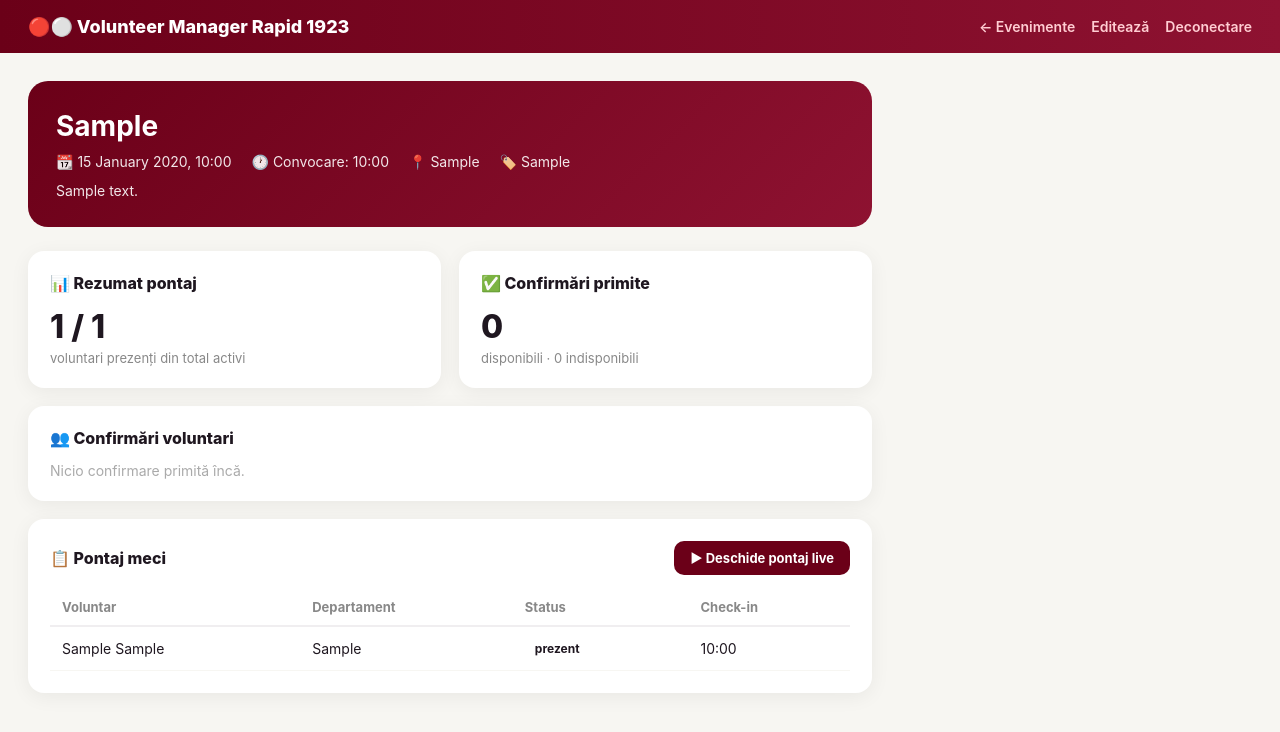
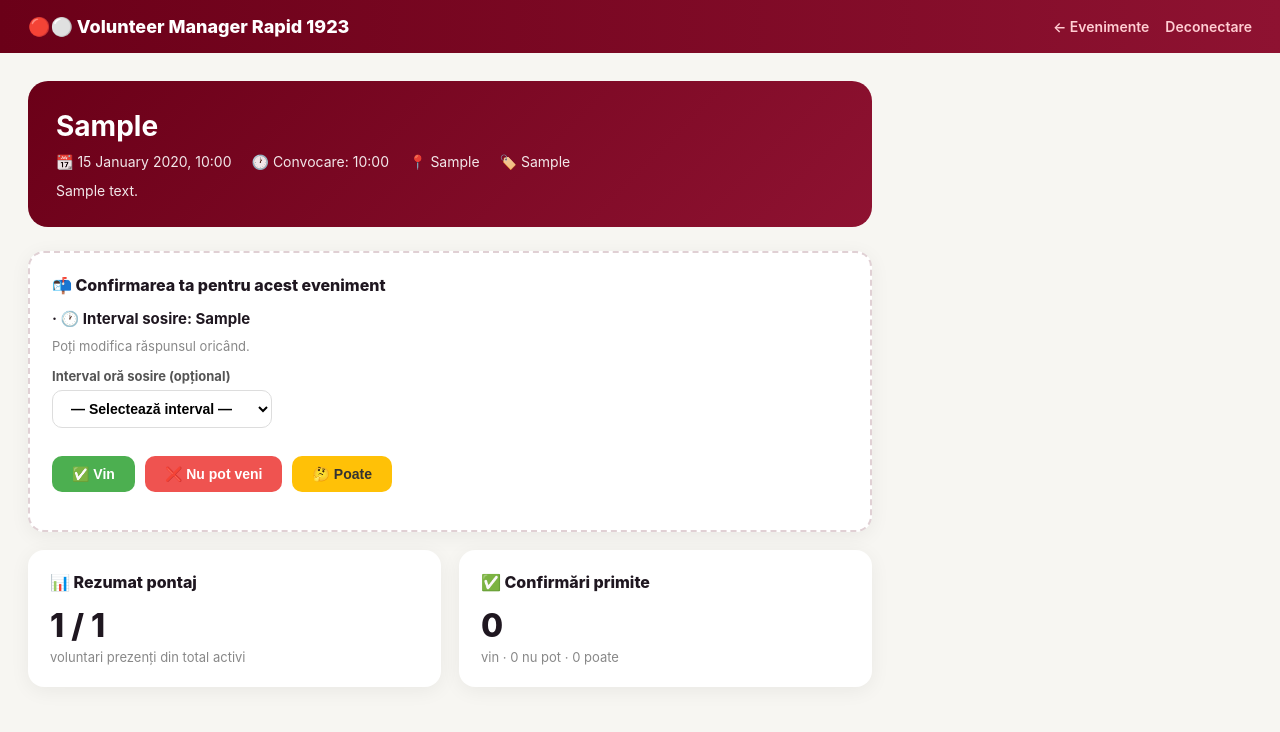
Before and after one commit to indianuciricliu-ops/voluntari-rapid, a Flask app: page /evenimente/1 in a window 1280 px wide. Shown: the top 732 px of the page. Run offline with Flask 3, Linux system fonts and the light colour scheme; a user stored in the database is signed in; tables that the repository leaves empty hold one stand-in row (values such as "Sample post").

Commit message:
Roluri admin/teamleader/voluntar + confirmare prezenta cu ora sosire

```diff
--- a/app.py
+++ b/app.py
@@ -3,24 +3,56 @@ from flask_login import LoginManager, login_user, logout_user, login_required, c
 from dotenv import load_dotenv
 from models import db, Voluntar
 from pywebpush import webpush, WebPushException
+from functools import wraps
 import os
 
+
 load_dotenv()
+
 
 app = Flask(__name__)
 app.config['SECRET_KEY'] = os.getenv('SECRET_KEY', 'rapid1923')
 app.config['SQLALCHEMY_DATABASE_URI'] = os.environ.get('DATABASE_URL', 'sqlite:///voluntari.db')
 app.config['SQLALCHEMY_TRACK_MODIFICATIONS'] = False
 
+
 db.init_app(app)
 login_manager = LoginManager(app)
 login_manager.login_view = 'login'
 login_manager.login_message = 'Trebuie sa te autentifici pentru a accesa aceasta pagina.'
 
+
 @login_manager.user_loader
 def load_user(user_id):
     return db.session.get(Voluntar, int(user_id))
 
+
+# ══════════════════════════════════════
+# DECORATORI ROLURI
+# ══════════════════════════════════════
+def admin_required(f):
+    @wraps(f)
+    def decorated(*args, **kwargs):
+        if not current_user.is_authenticated or current_user.rol != 'admin':
+            flash('Acces interzis. Doar adminii pot accesa aceasta pagina.', 'danger')
+            return redirect(url_for('index'))
+        return f(*args, **kwargs)
+    return decorated
+
+
+def admin_or_teamleader_required(f):
+    @wraps(f)
+    def decorated(*args, **kwargs):
+        if not current_user.is_authenticated or current_user.rol not in ['admin', 'teamleader']:
+            flash('Acces interzis.', 'danger')
+            return redirect(url_for('index'))
+        return f(*args, **kwargs)
+    return decorated
+
+
+# ══════════════════════════════════════
+# DASHBOARD
+# ══════════════════════════════════════
 @app.route('/')
 @login_required
 def index():
@@ -39,13 +71,11 @@ def index():
     prezente = Pontaj.query.filter_by(status='prezent').count()
     rata_prezenta = round((prezente / total_pontaje * 100)) if total_pontaje > 0 else 0
 
-    # Statistici pe departamente
     dept_stats = db.session.query(
         Voluntar.departament,
         func.count(Voluntar.id).label('total')
     ).filter_by(activ=True).group_by(Voluntar.departament).all()
 
-    # Prezenta pe departamente
     dept_prezenta = db.session.query(
         Voluntar.departament,
         func.count(Pontaj.id).label('prezente')
@@ -54,7 +84,6 @@ def index():
      .group_by(Voluntar.departament).all()
     dept_prez_dict = {d: p for d, p in dept_prezenta}
 
-    # Top 5 voluntari
     top_voluntari = db.session.query(
         Voluntar,
         func.count(Pontaj.id).label('prezente')
@@ -77,9 +106,14 @@ def index():
         acum=acum
     )
 
+
+# ══════════════════════════════════════
+# API / PUSH NOTIFICATIONS
+# ══════════════════════════════════════
 @app.route('/api/vapid-public-key')
 def vapid_public_key():
     return jsonify({'publicKey': os.environ.get('VAPID_PUBLIC_KEY')})
+
 
 @app.route('/api/subscribe', methods=['POST'])
 @login_required
@@ -98,6 +132,10 @@ def subscribe():
         db.session.commit()
     return jsonify({'status': 'ok'})
 
+
+# ══════════════════════════════════════
+# AUTH
+# ══════════════════════════════════════
 @app.route('/login', methods=['GET', 'POST'])
 def login():
     if current_user.is_authenticated:
@@ -116,7 +154,6 @@ def login():
     return render_template('login.html')
 
 
-
 @app.route('/logout')
 @login_required
 def logout():
@@ -124,8 +161,13 @@ def logout():
     flash('Ai fost deconectat.', 'info')
     return redirect(url_for('login'))
 
+
+# ══════════════════════════════════════
+# VOLUNTARI
+# ══════════════════════════════════════
 @app.route('/voluntari')
 @login_required
+@admin_or_teamleader_required
 def voluntari():
     cautare = request.args.get('q', '')
     dept = request.args.get('departament', '')
@@ -144,8 +186,10 @@ def voluntari():
     return render_template('voluntari.html', voluntari=lista,
                            cautare=cautare, dept=dept, departamente=departamente)
 
+
 @app.route('/voluntari/nou', methods=['GET', 'POST'])
 @login_required
+@admin_required
 def voluntar_nou():
     if request.method == 'POST':
         from werkzeug.security import generate_password_hash
@@ -164,8 +208,10 @@ def voluntar_nou():
         return redirect(url_for('voluntari'))
     return render_template('voluntar_nou.html')
 
+
 @app.route('/voluntari/<int:id>')
 @login_required
+@admin_or_teamleader_required
 def voluntar_profil(id):
     from models import Pontaj, Eveniment
     v = db.session.get(Voluntar, id)
@@ -178,8 +224,10 @@ def voluntar_profil(id):
     return render_template('voluntar_profil.html', v=v,
                            pontaje=pontaje, total=total, prezent=prezent)
 
+
 @app.route('/voluntari/<int:id>/editeaza', methods=['GET', 'POST'])
 @login_required
+@admin_required
 def voluntar_editeaza(id):
     v = db.session.get(Voluntar, id)
     if request.method == 'POST':
@@ -194,8 +242,10 @@ def voluntar_editeaza(id):
         return redirect(url_for('voluntar_profil', id=id))
     return render_template('voluntar_editeaza.html', v=v)
 
+
 @app.route('/voluntari/<int:id>/dezactiveaza')
 @login_required
+@admin_required
 def voluntar_dezactiveaza(id):
     v = db.session.get(Voluntar, id)
     v.activ = False
@@ -203,7 +253,12 @@ def voluntar_dezactiveaza(id):
     flash(f'{v.prenume} {v.nume} a fost dezactivat.', 'info')
     return redirect(url_for('voluntari'))
 
+
+# ══════════════════════════════════════
+# EVENIMENTE
+# ══════════════════════════════════════
 from models import Eveniment
+
 
 @app.route('/evenimente')
 @login_required
@@ -216,8 +271,10 @@ def evenimente():
                              .order_by(Eveniment.data.desc()).limit(10).all()
     return render_template('evenimente.html', viitoare=viitoare, trecute=trecute)
 
+
 @app.route('/evenimente/nou', methods=['GET', 'POST'])
 @login_required
+@admin_required
 def eveniment_nou():
     from datetime import datetime
     if request.method == 'POST':
@@ -237,7 +294,6 @@ def eveniment_nou():
         db.session.add(e)
         db.session.commit()
 
-        # Push notification la toti voluntarii
         try:
             from models import PushSubscription
             from pywebpush import webpush
@@ -264,6 +320,7 @@ def eveniment_nou():
         return redirect(url_for('evenimente'))
     return render_template('eveniment_nou.html')
 
+
 @app.route('/evenimente/<int:id>')
 @login_required
 def eveniment_detalii(id):
@@ -273,32 +330,54 @@ def eveniment_detalii(id):
         flash('Evenimentul nu a fost gasit.', 'danger')
         return redirect(url_for('evenimente'))
     confirmari = Confirmare.query.filter_by(eveniment_id=id).all()
-    disponibili = [c for c in confirmari if c.raspuns == 'disponibil']
-    indisponibili = [c for c in confirmari if c.raspuns == 'indisponibil']
+    disponibili = [c for c in confirmari if c.raspuns == 'vin']
+    indisponibili = [c for c in confirmari if c.raspuns == 'nu_vin']
+    nesiguri = [c for c in confirmari if c.raspuns == 'poate']
+    confirmare_user = Confirmare.query.filter_by(
+        eveniment_id=id, voluntar_id=current_user.id
+    ).first()
     pontaje = Pontaj.query.filter_by(eveniment_id=id).all()
     prezenti = [p for p in pontaje if p.status == 'prezent']
     toti_voluntarii = Voluntar.query.filter_by(activ=True).all()
     return render_template('eveniment_detalii.html', e=e,
-                           disponibili=disponibili, indisponibili=indisponibili,
+                           disponibili=disponibili,
+                           indisponibili=indisponibili,
+                           nesiguri=nesiguri,
+                           confirmare_user=confirmare_user,
                            pontaje=pontaje, prezenti=prezenti,
                            toti_voluntarii=toti_voluntarii)
 
-@app.route('/check-subs')
+
+@app.route('/evenimente/<int:id>/confirma', methods=['POST'])
 @login_required
-def check_subs():
-    from models import PushSubscription
-    subs = PushSubscription.query.all()
-    return f'Subscriptii in DB: {len(subs)}'
+def eveniment_confirma(id):
+    from models import Confirmare
+    from datetime import datetime
+    raspuns = request.form.get('raspuns')
+    ora_sosire = request.form.get('ora_sosire', '')
+    confirmare = Confirmare.query.filter_by(
+        eveniment_id=id, voluntar_id=current_user.id
+    ).first()
+    if confirmare:
+        confirmare.raspuns = raspuns
+        confirmare.ora_sosire = ora_sosire
+        confirmare.data_raspuns = datetime.utcnow()
+    else:
+        confirmare = Confirmare(
+            voluntar_id=current_user.id,
+            eveniment_id=id,
+            raspuns=raspuns,
+            ora_sosire=ora_sosire
+        )
+        db.session.add(confirmare)
+    db.session.commit()
+    flash('Raspunsul tau a fost salvat!', 'success')
+    return redirect(url_for('eveniment_detalii', id=id))
 
-@app.route('/sw.js')
-def service_worker():
-    return app.send_static_file('sw.js'), 200, {
-        'Content-Type': 'application/javascript',
-        'Service-Worker-Allowed': '/'
-    }
 
 @app.route('/evenimente/<int:id>/editeaza', methods=['GET', 'POST'])
 @login_required
+@admin_required
 def eveniment_editeaza(id):
     from datetime import datetime
     e = db.session.get(Eveniment, id)
@@ -316,8 +395,10 @@ def eveniment_editeaza(id):
         return redirect(url_for('eveniment_detalii', id=id))
     return render_template('eveniment_editeaza.html', e=e)
 
+
 @app.route('/evenimente/<int:id>/anuleaza')
 @login_required
+@admin_required
 def eveniment_anuleaza(id):
     e = db.session.get(Eveniment, id)
     e.activ = False
@@ -325,13 +406,19 @@ def eveniment_anuleaza(id):
     flash(f'Evenimentul "{e.titlu}" a fost anulat.', 'info')
     return redirect(url_for('evenimente'))
 
+
+# ══════════════════════════════════════
+# PONTAJ
+# ══════════════════════════════════════
 import qrcode
 import io
 import base64
 from models import Pontaj, Confirmare
 
+
 @app.route('/pontaj/<int:eveniment_id>')
 @login_required
+@admin_or_teamleader_required
 def pontaj(eveniment_id):
     e = db.session.get(Eveniment, eveniment_id)
     if not e:
@@ -345,8 +432,10 @@ def pontaj(eveniment_id):
                            pontaje=pontaje_existente,
                            pontaje_json=pontaje_json)
 
+
 @app.route('/pontaj/<int:eveniment_id>/marcheaza', methods=['POST'])
 @login_required
+@admin_or_teamleader_required
 def pontaj_marcheaza(eveniment_id):
     from datetime import datetime
     voluntar_id = int(request.form['voluntar_id'])
@@ -367,8 +456,10 @@ def pontaj_marcheaza(eveniment_id):
     db.session.commit()
     return '', 204
 
+
 @app.route('/pontaj/<int:eveniment_id>/bulk', methods=['POST'])
 @login_required
+@admin_or_teamleader_required
 def pontaj_bulk(eveniment_id):
     from datetime import datetime
     ids_prezenti = request.form.getlist('prezenti')
@@ -389,8 +480,13 @@ def pontaj_bulk(eveniment_id):
     flash('Pontaj salvat cu succes!', 'success')
     return redirect(url_for('eveniment_detalii', id=eveniment_id))
 
+
+# ══════════════════════════════════════
+# QR & CHECKIN
+# ══════════════════════════════════════
 @app.route('/qr/<int:voluntar_id>')
 @login_required
+@admin_or_teamleader_required
 def qr_voluntar(voluntar_id):
     v = db.session.get(Voluntar, voluntar_id)
     url = f'http://localhost:5000/checkin/{voluntar_id}'
@@ -415,7 +511,8 @@ def checkin_qr(voluntar_id):
         Eveniment.activ == True
     ).order_by(Eveniment.data).first()
     if not eveniment:
-        return render_template('checkin_result.html', v=v, mesaj='Nu există niciun eveniment activ în acest moment.', ok=False)
+        return render_template('checkin_result.html', v=v,
+                               mesaj='Nu există niciun eveniment activ în acest moment.', ok=False)
     pontaj_ex = Pontaj.query.filter_by(eveniment_id=eveniment.id, voluntar_id=voluntar_id).first()
     if pontaj_ex:
         pontaj_ex.status = 'prezent'
@@ -428,8 +525,29 @@ def checkin_qr(voluntar_id):
     return render_template('checkin_result.html', v=v, eveniment=eveniment,
                            mesaj=f'Check-in reușit pentru {eveniment.titlu}!', ok=True)
 
+
+# ══════════════════════════════════════
+# MISC
+# ══════════════════════════════════════
+@app.route('/check-subs')
+@login_required
+def check_subs():
+    from models import PushSubscription
+    subs = PushSubscription.query.all()
+    return f'Subscriptii in DB: {len(subs)}'
+
+
+@app.route('/sw.js')
+def service_worker():
+    return app.send_static_file('sw.js'), 200, {
+        'Content-Type': 'application/javascript',
+        'Service-Worker-Allowed': '/'
+    }
+
+
 with app.app_context():
     db.create_all()
 
+
 if __name__ == '__main__':
     app.run(debug=True)
--- a/templates/eveniment_detalii.html
+++ b/templates/eveniment_detalii.html
@@ -16,7 +16,7 @@
     .hero-card h2 { font-size:28px; margin-bottom:10px; }
     .hero-meta { display:flex; gap:20px; flex-wrap:wrap; font-size:14px; opacity:.9; }
     .grid2 { display:grid; grid-template-columns:1fr 1fr; gap:18px; margin-bottom:18px; }
-    .card { background:#fff; border-radius:16px; padding:22px; box-shadow:0 4px 20px rgba(0,0,0,.06); }
+    .card { background:#fff; border-radius:16px; padding:22px; box-shadow:0 4px 20px rgba(0,0,0,.06); margin-bottom:18px; }
     .card h3 { font-size:16px; font-weight:800; margin-bottom:14px; }
     .stat { font-size:32px; font-weight:800; }
     .stat-label { color:#888; font-size:13px; margin-top:4px; }
@@ -24,8 +24,9 @@
     .ok { background:#d4edda; color:#155724; }
     .absent { background:#f8d7da; color:#721c24; }
     .intarziat { background:#fff3cd; color:#856404; }
-    .disponibil { background:#d4edda; color:#155724; }
-    .indisponibil { background:#f8d7da; color:#721c24; }
+    .vin { background:#d4edda; color:#155724; }
+    .nu_vin { background:#f8d7da; color:#721c24; }
+    .poate { background:#fff3cd; color:#856404; }
     table { width:100%; border-collapse:collapse; }
     th { padding:10px 12px; text-align:left; font-size:13px; font-weight:700; color:#888; border-bottom:2px solid #f0eef0; }
     td { padding:10px 12px; border-bottom:1px solid #f7f6f2; font-size:14px; }
@@ -34,7 +35,22 @@
     .btn-outline { background:transparent; border:1.5px solid #ddd; color:#333; }
     .alert { padding:12px 14px; border-radius:10px; margin-bottom:16px; font-size:14px; font-weight:500; }
     .alert-success { background:#d4edda; color:#155724; }
-    @media(max-width:600px) { .grid2 { grid-template-columns:1fr; } }
+    .alert-danger { background:#f8d7da; color:#721c24; }
+    .alert-info { background:#d1ecf1; color:#0c5460; }
+
+    /* ── Confirmare box ── */
+    .confirmare-box { border-radius:16px; padding:22px; margin-bottom:18px; box-shadow:0 4px 20px rgba(0,0,0,.06); }
+    .confirmare-box.neconfirmat { background:#fff; border:2px dashed #e0d0d4; }
+    .confirmare-box.confirmat-vin { background:#f0fdf4; border:2px solid #4caf50; }
+    .confirmare-box.confirmat-nu_vin { background:#fff5f5; border:2px solid #ef5350; }
+    .confirmare-box.confirmat-poate { background:#fffde7; border:2px solid #ffc107; }
+    .confirmare-box h3 { font-size:16px; font-weight:800; margin-bottom:14px; }
+    .raspuns-btns { display:flex; gap:10px; flex-wrap:wrap; margin-bottom:16px; }
+    .btn-vin { background:#4caf50; color:#fff; padding:10px 20px; border-radius:10px; font-size:14px; font-weight:700; border:none; cursor:pointer; }
+    .btn-nu_vin { background:#ef5350; color:#fff; padding:10px 20px; border-radius:10px; font-size:14px; font-weight:700; border:none; cursor:pointer; }
+    .btn-poate { background:#ffc107; color:#333; padding:10px 20px; border-radius:10px; font-size:14px; font-weight:700; border:none; cursor:pointer; }
+    .ora-select { padding:9px 14px; border-radius:10px; border:1.5px solid #ddd; font-size:14px; font-weight:600; background:#fff; cursor:pointer; width:100%; max-width:220px; margin-bottom:14px; }
+    .status-confirmat { font-size:15px; font-weight:700; margin-bottom:10px; }
   </style>
 </head>
 <body>
@@ -42,7 +58,9 @@
   <h1>🔴⚪ Volunteer Manager Rapid 1923</h1>
   <div class="nav-links">
     <a href="{{ url_for('evenimente') }}">← Evenimente</a>
+    {% if current_user.rol == 'admin' %}
     <a href="{{ url_for('eveniment_editeaza', id=e.id) }}">Editează</a>
+    {% endif %}
     <a href="{{ url_for('logout') }}">Deconectare</a>
   </div>
 </div>
@@ -64,6 +82,66 @@
     {% if e.descriere %}<p style="margin-top:12px; opacity:.9; font-size:14px;">{{ e.descriere }}</p>{% endif %}
   </div>
 
+  <!-- ══════════════════════════════════════
+       CONFIRMARE PREZENȚĂ — vizibil tuturor
+       ══════════════════════════════════════ -->
+  {% set cls = 'neconfirmat' %}
+  {% if confirmare_user %}
+    {% if confirmare_user.raspuns == 'vin' %}{% set cls = 'confirmat-vin' %}
+    {% elif confirmare_user.raspuns == 'nu_vin' %}{% set cls = 'confirmat-nu_vin' %}
+    {% elif confirmare_user.raspuns == 'poate' %}{% set cls = 'confirmat-poate' %}
+    {% endif %}
+  {% endif %}
+
+  <div class="confirmare-box {{ cls }}">
+    <h3>📬 Confirmarea ta pentru acest eveniment</h3>
+
+    {% if confirmare_user %}
+      <div class="status-confirmat">
+        {% if confirmare_user.raspuns == 'vin' %}✅ Ai confirmat că vii
+        {% elif confirmare_user.raspuns == 'nu_vin' %}❌ Ai confirmat că nu poți veni
+        {% elif confirmare_user.raspuns == 'poate' %}🤔 Ai răspuns „Poate"
+        {% endif %}
+        {% if confirmare_user.ora_sosire %}
+          · 🕐 Interval sosire: <strong>{{ confirmare_user.ora_sosire }}</strong>
+        {% endif %}
+      </div>
+      <p style="font-size:13px; color:#888; margin-bottom:14px;">Poți modifica răspunsul oricând.</p>
+    {% else %}
+      <p style="font-size:14px; color:#666; margin-bottom:16px;">Nu ai confirmat încă prezența la acest eveniment.</p>
+    {% endif %}
+
+    <form method="POST" action="{{ url_for('eveniment_confirma', id=e.id) }}">
+      <div style="margin-bottom:14px;">
+        <label style="font-size:13px; font-weight:700; color:#555; display:block; margin-bottom:6px;">Interval oră sosire (opțional)</label>
+        <select name="ora_sosire" class="ora-select">
+          <option value="">— Selectează interval —</option>
+          {% set ore = [
+            '06:00-06:30','06:30-07:00','07:00-07:30','07:30-08:00',
+            '08:00-08:30','08:30-09:00','09:00-09:30','09:30-10:00',
+            '10:00-10:30','10:30-11:00','11:00-11:30','11:30-12:00',
+            '12:00-12:30','12:30-13:00','13:00-13:30','13:30-14:00',
+            '14:00-14:30','14:30-15:00','15:00-15:30','15:30-16:00',
+            '16:00-16:30','16:30-17:00','17:00-17:30','17:30-18:00',
+            '18:00-18:30','18:30-19:00','19:00-19:30','19:30-20:00',
+            '20:00-20:30','20:30-21:00','21:00-21:30','21:30-22:00'
+          ] %}
+          {% for interval in ore %}
+            <option value="{{ interval }}"
+              {% if confirmare_user and confirmare_user.ora_sosire == interval %}selected{% endif %}>
+              {{ interval }}
+            </option>
+          {% endfor %}
+        </select>
+      </div>
+      <div class="raspuns-btns">
+        <button type="submit" name="raspuns" value="vin" class="btn-vin">✅ Vin</button>
+        <button type="submit" name="raspuns" value="nu_vin" class="btn-nu_vin">❌ Nu pot veni</button>
+        <button type="submit" name="raspuns" value="poate" class="btn-poate">🤔 Poate</button>
+      </div>
+    </form>
+  </div>
+
   <div class="grid2">
     <div class="card">
       <h3>📊 Rezumat pontaj</h3>
@@ -73,28 +151,49 @@
     <div class="card">
       <h3>✅ Confirmări primite</h3>
       <div class="stat">{{ disponibili|length }}</div>
-      <div class="stat-label">disponibili · {{ indisponibili|length }} indisponibili</div>
+      <div class="stat-label">vin · {{ indisponibili|length }} nu pot · {{ nesiguri|length }} poate</div>
     </div>
   </div>
 
-  <div class="card" style="margin-bottom:18px;">
+  <!-- ══════════════════════════════════════
+       TABEL CONFIRMĂRI — doar admin/teamleader
+       ══════════════════════════════════════ -->
+  {% if current_user.rol in ['admin', 'teamleader'] %}
+  <div class="card">
     <h3>👥 Confirmări voluntari</h3>
-    {% if disponibili or indisponibili %}
+    {% if disponibili or indisponibili or nesiguri %}
     <table>
-      <thead><tr><th>Voluntar</th><th>Departament</th><th>Răspuns</th></tr></thead>
+      <thead>
+        <tr>
+          <th>Voluntar</th>
+          <th>Departament</th>
+          <th>Răspuns</th>
+          <th>Interval sosire</th>
+        </tr>
+      </thead>
       <tbody>
         {% for c in disponibili %}
         <tr>
           <td>{{ c.voluntar.prenume }} {{ c.voluntar.nume }}</td>
           <td>{{ c.voluntar.departament }}</td>
-          <td><span class="badge disponibil">Disponibil</span></td>
+          <td><span class="badge vin">✅ Vine</span></td>
+          <td>{{ c.ora_sosire if c.ora_sosire else '—' }}</td>
+        </tr>
+        {% endfor %}
+        {% for c in nesiguri %}
+        <tr>
+          <td>{{ c.voluntar.prenume }} {{ c.voluntar.nume }}</td>
+          <td>{{ c.voluntar.departament }}</td>
+          <td><span class="badge poate">🤔 Poate</span></td>
+          <td>{{ c.ora_sosire if c.ora_sosire else '—' }}</td>
         </tr>
         {% endfor %}
         {% for c in indisponibili %}
         <tr>
           <td>{{ c.voluntar.prenume }} {{ c.voluntar.nume }}</td>
           <td>{{ c.voluntar.departament }}</td>
-          <td><span class="badge indisponibil">Indisponibil</span></td>
+          <td><span class="badge nu_vin">❌ Nu vine</span></td>
+          <td>—</td>
         </tr>
         {% endfor %}
       </tbody>
@@ -103,7 +202,12 @@
     <p style="color:#aaa; font-size:14px;">Nicio confirmare primită încă.</p>
     {% endif %}
   </div>
+  {% endif %}
 
+  <!-- ══════════════════════════════════════
+       PONTAJ — doar admin/teamleader
+       ══════════════════════════════════════ -->
+  {% if current_user.rol in ['admin', 'teamleader'] %}
   <div class="card">
     <div style="display:flex; justify-content:space-between; align-items:center; margin-bottom:14px;">
       <h3 style="margin:0;">📋 Pontaj meci</h3>
@@ -130,6 +234,8 @@
     <p style="color:#aaa; font-size:14px;">Pontajul nu a început încă.</p>
     {% endif %}
   </div>
+  {% endif %}
+
 </div>
 </body>
 </html>
```
Also changed, not shown: migrate_add_ora_sosire.py (added, +16 -0 lines), models.py (+7 -0 lines). Lines whose indentation alone changed are shown as unchanged.
